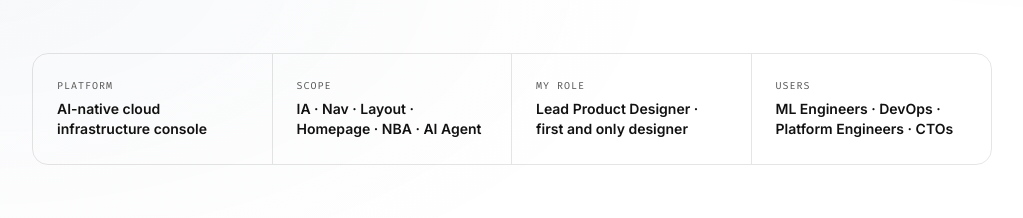
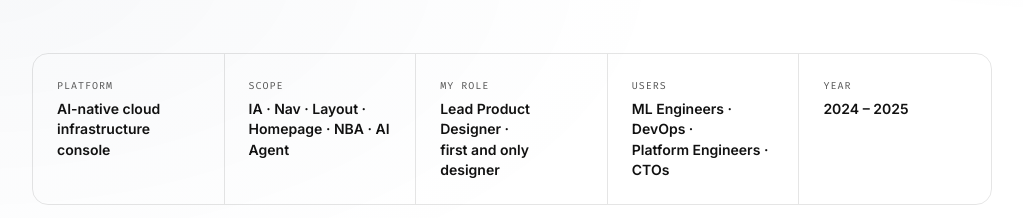
Before and after one commit to fancyfox7-tech/Portfolio-DL-2026, a website: page work/omniva/index.html in a window 1280 px wide. Shown: the part 549-767 px from the top of the page, without its empty margins (128-1151 px from the left). Drawn offline with Linux system fonts and the light colour scheme.

Commit message:
Case study edits

```diff
--- a/work/omniva/index.html
+++ b/work/omniva/index.html
@@ -107,7 +107,7 @@
       </div>
 
       <!-- Metadata cards -->
-      <div class="grid grid-cols-2 md:grid-cols-4 border border-border rounded-2xl overflow-hidden">
+      <div class="grid grid-cols-2 md:grid-cols-5 border border-border rounded-2xl overflow-hidden">
         <div class="flex flex-col gap-[6px] p-5 md:p-6 border-b md:border-b-0 border-r border-border">
           <p class="font-mono text-[#555] text-[10px] tracking-[1px] uppercase">Platform</p>
           <p class="font-sans font-semibold text-text text-[13px] md:text-[14px] leading-[1.45]">AI-native cloud<br>infrastructure console</p>
@@ -116,13 +116,17 @@
           <p class="font-mono text-[#555] text-[10px] tracking-[1px] uppercase">Scope</p>
           <p class="font-sans font-semibold text-text text-[13px] md:text-[14px] leading-[1.45]">IA · Nav · Layout ·<br>Homepage · NBA · AI Agent</p>
         </div>
-        <div class="flex flex-col gap-[6px] p-5 md:p-6 border-r border-border">
+        <div class="flex flex-col gap-[6px] p-5 md:p-6 border-b md:border-b-0 border-r border-border">
           <p class="font-mono text-[#555] text-[10px] tracking-[1px] uppercase">My Role</p>
           <p class="font-sans font-semibold text-text text-[13px] md:text-[14px] leading-[1.45]">Lead Product Designer ·<br>first and only designer</p>
         </div>
-        <div class="flex flex-col gap-[6px] p-5 md:p-6">
+        <div class="flex flex-col gap-[6px] p-5 md:p-6 border-b md:border-b-0 md:border-r border-border">
           <p class="font-mono text-[#555] text-[10px] tracking-[1px] uppercase">Users</p>
           <p class="font-sans font-semibold text-text text-[13px] md:text-[14px] leading-[1.45]">ML Engineers · DevOps ·<br>Platform Engineers · CTOs</p>
+        </div>
+        <div class="col-span-2 md:col-span-1 flex flex-col gap-[6px] p-5 md:p-6">
+          <p class="font-mono text-[#555] text-[10px] tracking-[1px] uppercase">Year</p>
+          <p class="font-sans font-semibold text-text text-[13px] md:text-[14px] leading-[1.45]">2024 – 2025</p>
         </div>
       </div>
 
```
Also changed, not shown: work/documaster/index.html (+5 -1 lines), work/vmware/index.html (+4 -0 lines), dist/output.css.
